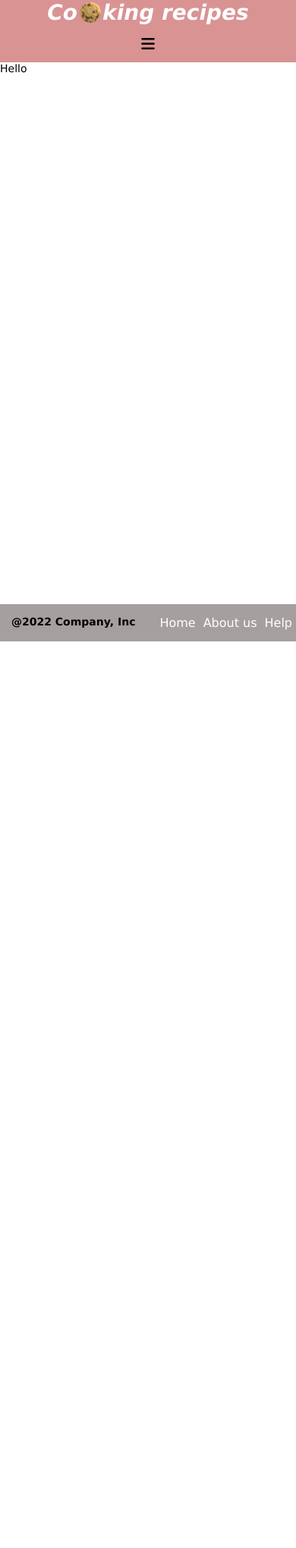
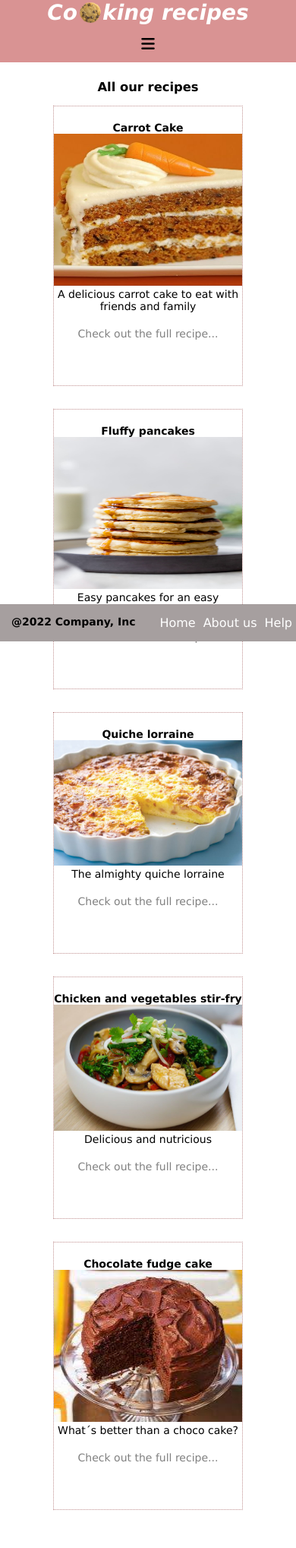
Before and after one commit to MartinZazpe/The-Good-Kitchen, a Node server app: page /recipes/list in a window 390 px wide. Shown: the whole page at 76% size. Before the commit the page ends 844 px from the top, so only its background shows below. Run offline with Node 20, Linux system fonts and the light colour scheme; some libraries are stand-ins or nearby versions.

Commit message:
now you can create products fully and hamb menu is more responsive

```diff
--- a/controller/product-controler.js
+++ b/controller/product-controler.js
@@ -1,11 +1,44 @@
+// now it takes the input for ingredients and saves as a array perfectly, doesnt display yet.
+
+
 var fs = require('fs')
 var path = require('path')
 
 let dataJson = fs.readFileSync(path.join(__dirname, '../data/recipes.json'))
 let data = JSON.parse(dataJson)
 
+function writeJSON() {
+    let dataStringify = JSON.stringify(data, null, 4)
+    fs.writeFileSync(path.join(__dirname, '../data/recipes.json'), dataStringify)
+}
+
+
 module.exports = {
     productList: (req, res) => {
         res.render('product-list', { recipes: data })
     },
+    detail: (req, res) => {
+        let recipeFound = data.find(recipe => recipe.id == req.params.id)
+        res.render('product-detail', { recipe: recipeFound })
+    },
+    create: (req, res) => {
+        res.render('product-create')
+    },
+    store: (req, res) => {
+        console.log(req.body)
+        let newProduct = {
+            id: data.length + 1,
+            title: req.body.title,
+            description: req.body.description,
+            Ingredients: req.body.Ingredients.split(','),
+            image: req.file ? req.file.filename : "no-image-default.png"
+        }
+        console.log(newProduct)
+        data.push(newProduct)
+        writeJSON()
+        res.redirect('/')
+    }
 }
+
+
+//crea la receta pero no la muestra, ver lo de ingredientes
--- a/data/recipes.json
+++ b/data/recipes.json
@@ -68,7 +68,7 @@
             "Coriander leaves, to serve",
             "Cooked white rice or noodles, to serve"
         ],
-        "description": "The almighty quiche lorraine",
+        "description": "Delicious and nutricious",
         "image": "chickenAndVeggies.jpeg"
     },
     {
--- a/package.json
+++ b/package.json
@@ -10,8 +10,10 @@
     "debug": "~2.6.9",
     "ejs": "~2.6.1",
     "express": "~4.16.1",
+    "express-paginate": "^1.0.2",
     "http-errors": "~1.6.3",
-    "morgan": "~1.9.1"
+    "morgan": "~1.9.1",
+    "multer": "^1.4.4"
   },
   "main": "app.js",
   "author": "",
--- a/public/javascripts/header.js
+++ b/public/javascripts/header.js
@@ -3,10 +3,12 @@ window.addEventListener("load", function () {
 
     var hamburguerMenu = document.querySelector(".hambMenu")
     var navBarList = document.querySelectorAll(".list")
+    var navbar = document.querySelector(".navbar")
 
     hamburguerMenu.addEventListener("click", function () {
-
-        navBarList.forEach(list => list.classList.toggle("listDisplay"))
+        navBarList.forEach(function (list) {
+            list.classList.toggle("listDisplay")
+            navbar.classList.toggle('navbarFixed')
+        })
     })
-
 })
--- a/public/stylesheets/header.css
+++ b/public/stylesheets/header.css
@@ -16,21 +16,20 @@ h1 {
     background-color: rgb(217, 147, 147);
 }
 
+.navbarFixed {
+    position: fixed;
+}
+
 
 body i {
     color: black;
 }
 
-.muffinImage {
-
-    width: 60px;
-    height: 60px;
-}
 
 .menu {
     display: flex;
     flex-wrap: wrap;
-    justify-content: space-between;
+    justify-content: space-evenly;
     align-items: center;
     flex-direction: column;
 }
@@ -51,4 +50,15 @@ body i {
 
 .cookie-logo {
     width: 33px;
+    height: 33px;
 }
+
+/* .navbar {
+    margin-bottom: 5px;
+    color: blue !important
+}
+
+.navbarBody {
+    padding-bottom: 10px;
+    margin-bottom: 5px;
+} */
--- a/public/stylesheets/style.css
+++ b/public/stylesheets/style.css
@@ -12,15 +12,10 @@ body {
   padding: 35px;
 }
 
-/* body {
-  font-family: sans-serif;
-  padding: 0px;
-} */
+.introduction {
+  padding-top: 70px;
+}
 
-/* nav {
-    background: #222;
-    padding: 5px 20px;
-} */
 
 ul {
   list-style-type: none;
@@ -38,3 +33,42 @@ a:hover {
 .logo a:hover {
   text-decoration: none;
 }
+
+.recentUploads,
+h4,
+p,
+h3 {
+  text-align: center;
+}
+
+.recipe-image {
+  width: 100%;
+  max-height: 200px;
+}
+
+.productContainer {
+  width: 250px;
+  padding: 20px 0px 40px 0px;
+  margin: 15px 0px 15px 0px;
+  border: 1px dotted rgb(192, 144, 144);
+}
+
+.detail-link {
+  padding: 20px;
+  white-space: nowrap;
+  color: grey;
+  text-align: center;
+  vertical-align: middle;
+}
+
+.description-hyperlink {
+  display: flex;
+  flex-wrap: wrap;
+  justify-content: center;
+}
+
+.container {
+  display: flex;
+  flex-wrap: wrap;
+  justify-content: space-evenly;
+}
--- a/views/partials/header.ejs
+++ b/views/partials/header.ejs
@@ -8,13 +8,13 @@
 <script src="https://kit.fontawesome.com/ae0153af6c.js" crossorigin="anonymous"></script>
 <link rel="stylesheet" href="/stylesheets/style.css" />
 <link rel="stylesheet" href="/stylesheets/header.css" />
-<script src="../javascripts/header.js"></script>
+<script src="/javascripts/header.js"></script>
 <title>Header</title>
 </head>
 
-<body>
-    <div class="navbar">
-        <h1>Co<img class="cookie-logo" src="../images/cookie-logo.png">king recipes</h1>
+<body class="navbarBody">
+    <div class="navbar navbarFixed">
+        <h1>Co<img class="cookie-logo" src="/images/cookie-logo.png">king recipes</h1>
         <div class="navbar-container">
             <!-- <img class="muffinImage" src="/images/png_muffin_14613.png"> -->
             <ul class="menu">
--- a/views/product-list.ejs
+++ b/views/product-list.ejs
@@ -11,7 +11,30 @@
 <%- include("partials/header.ejs") %>
 
     <body>
-        <p>Hello</p>
+        <div class="body-information">
+            <section class="introduction">
+                <h3>All our recipes</h3>
+            </section>
+            <section class="recipe-examples">
+                <div class="container">
+                    <% recipes.forEach(function(recipe) {%>
+                        <div class="productContainer">
+                            <h4>
+                                <%=recipe.title %>
+                            </h4>
+                            <img class="recipe-image" src="/images/<%= recipe.image %>">
+                            <div class="description-hyperlink">
+                                <p>
+                                    <%=recipe.description %>
+                                </p>
+                                <a class="detail-link" href="/recipes/detail/<%=recipe.id%>">Check out the full recipe...</a>
+                            </div>
+                        </div>
+                        <% }) %>
+                </div>
+
+            </section>
+        </div>
         <%- include("partials/footer.ejs") %>
     </body>
 
```
Also changed, not shown: middlewares/productImage.js (added, +14 -0 lines), public/stylesheets/index.css (+0 -23 lines), public/stylesheets/product-creation.css (added, +17 -0 lines), public/stylesheets/product-detail.css (added, +46 -0 lines), routes/products.js (+13 -0 lines), views/index.ejs (+6 -3 lines), views/product-create.ejs (added, +37 -0 lines), views/product-detail.ejs (+37 -6 lines), public/images/default-image.jpeg (added), public/images/image-1653070614803.jpg (added), public/images/no-image-default.png (added), 1 other file.
